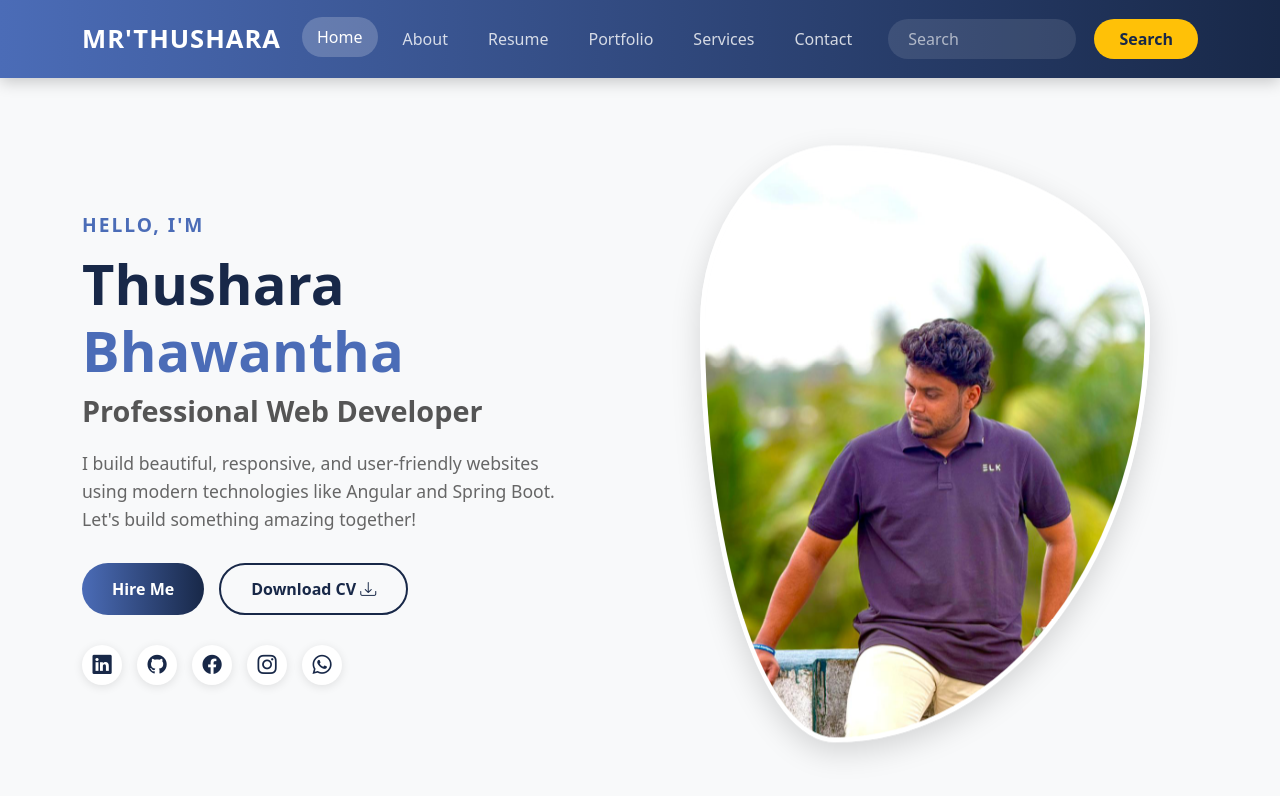
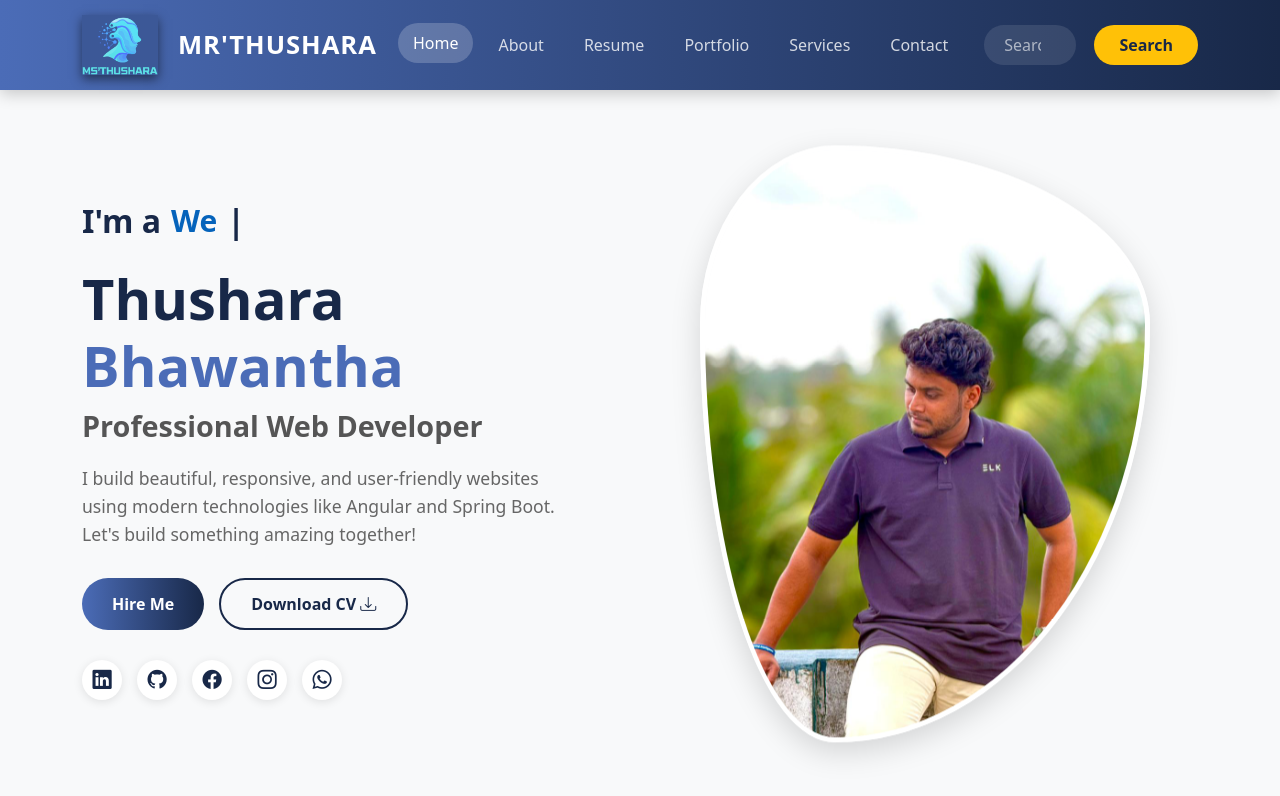
Before and after one commit to Thushara1020/My-Portfolio-angular, an Angular app in the folder my-portfolio/: page / in a window 1280 px wide. Shown: the top 796 px of the page. Built offline with nearby package versions, Linux system fonts and the light colour scheme.

Commit message:
Add Logo img

```diff
--- a/my-portfolio/package.json
+++ b/my-portfolio/package.json
@@ -21,6 +21,7 @@
     "bootstrap-icons": "^1.13.1",
     "rxjs": "~7.8.0",
     "tslib": "^2.3.0",
+    "typed.js": "^2.1.0",
     "zone.js": "~0.15.0"
   },
   "devDependencies": {
--- a/my-portfolio/src/app/component/navbar/navbar.component.css
+++ b/my-portfolio/src/app/component/navbar/navbar.component.css
@@ -4,6 +4,12 @@
   box-shadow: 0 4px 15px rgba(0, 0, 0, 0.2);
   padding: 15px 0;
   transition: all 0.3s ease-in-out;
+}
+.navbar-logo {
+  height: 60px;
+  width: auto;
+  margin-right: 20px;
+  box-shadow: 0 4px 10px rgba(0, 0, 0, 0.5);
 }
 
 
--- a/my-portfolio/src/app/component/navbar/navbar.component.html
+++ b/my-portfolio/src/app/component/navbar/navbar.component.html
@@ -1,5 +1,6 @@
 <nav class="navbar navbar-expand-lg custom-navbar fixed-top">
   <div class="container">
+    <img src="logo.png" alt="Logo" class="navbar-logo"/>
     <a class="navbar-brand" href="#">mr'Thushara</a>
 
     <button class="navbar-toggler" type="button" data-bs-toggle="collapse" data-bs-target="#navbarScroll" aria-controls="navbarScroll" aria-expanded="false" aria-label="Toggle navigation">
--- a/my-portfolio/src/app/pages/about/about.component.css
+++ b/my-portfolio/src/app/pages/about/about.component.css
@@ -1,41 +1,39 @@
-/* --- About Section Light Theme --- */
 
-/* මුළු Section එකම Hero එකේ පසුබිම් පාටට (#f8f9fa) සමාන කළා */
 .about-section {
   background-color: #f8f9fa;
-  color: #333333; /* අකුරු කළු/අළු පාට */
+  color: #333333;
   padding: 80px 0;
   font-family: 'Segoe UI', sans-serif;
 }
 
-/* වම් පැත්තේ Profile Card එක - දැන් සුදු පාටයි */
+
 .profile-card {
-  background-color: #ffffff; /* සුදු පසුබිම */
+  background-color: #ffffff;
   padding: 40px 30px;
   border-radius: 30px;
-  box-shadow: 0 10px 30px rgba(0, 0, 0, 0.08); /* මෘදු සෙවනැල්ලක් */
+  box-shadow: 0 10px 30px rgba(0, 0, 0, 0.08);
   border: 1px solid #e0e0e0;
 }
 
-/* පින්තූරය - Hero එකේ වගේම Gold Border එකක් දැම්මා */
+
 .profile-img {
   width: 150px;
   height: 150px;
   border-radius: 50%;
   object-fit: cover;
-  border: 4px solid rgb(255, 217, 0); /* Hero එකේ Gold පාට */
+  border: 4px solid rgb(255, 217, 0);
   box-shadow: 0 5px 15px rgba(0,0,0,0.1);
 }
 
-/* Contact Boxes - ලා අළු පාට පසුබිමක් */
+
 .contact-box {
-  background-color: #f1f3f5; /* ලා අළු */
+  background-color: #f1f3f5;
   padding: 15px;
   border-radius: 12px;
   margin-bottom: 15px;
   display: flex;
   align-items: center;
-  color: #182848; /* තද නිල් අකුරු */
+  color: #182848;
   font-size: 0.95rem;
   transition: all 0.3s ease;
 }
@@ -48,13 +46,13 @@
 .contact-box i {
   font-size: 1.2rem;
   margin-right: 15px;
-  color: #4b6cb7; /* Navbar එකේ නිල් පාට */
+  color: #4b6cb7;
 }
 
-/* දකුණු පැත්තේ Styles */
+
 .badge-title {
-  background-color: #4b6cb7; /* නිල් පසුබිම */
-  color: #ffffff; /* සුදු අකුරු */
+  background-color: #4b6cb7;
+  color: #ffffff;
   padding: 8px 20px;
   border-radius: 50px;
   font-weight: 600;
@@ -67,18 +65,16 @@
   font-weight: 800;
   font-size: 2.5rem;
   line-height: 1.2;
-  color: #182848; /* Hero එකේ තද නිල් පාට */
+  color: #182848;
 }
 
-/* විස්තරය */
 .description {
-  color: #666666; /* සාමාන්‍ය අළු පාට */
+  color: #666666;
   line-height: 1.7;
 }
 
-/* Stats (15+, 1+ etc.) */
 .stats-row {
-  border-top: 1px solid #dee2e6; /* ලා පාට ඉරි */
+  border-top: 1px solid #dee2e6;
   border-bottom: 1px solid #dee2e6;
   padding: 30px 0;
 }
@@ -87,16 +83,15 @@
   font-size: 2rem;
   font-weight: 700;
   margin-bottom: 5px;
-  color: #182848; /* තද නිල් */
+  color: #182848;
 }
 
 .stat-label {
-  color: #4b6cb7; /* නිල් පාට */
+  color: #4b6cb7;
   font-size: 0.9rem;
   font-weight: 600;
 }
 
-/* Details Grid Headers */
 small.text-muted {
   color: #888 !important;
   text-transform: uppercase;
@@ -106,17 +101,16 @@ small.text-muted {
 }
 
 h6.text-white {
-  color: #182848 !important; /* HTML එකේ text-white තිබ්බට CSS වලින් පාට මාරු කළා */
+  color: #182848 !important;
   font-weight: 600;
   margin-top: 5px;
 }
 
-/* Buttons - Hero එකේ පාට වලට සමාන කළා */
 .btn-light-custom {
-  background: linear-gradient(90deg, #4b6cb7 0%, #182848 100%); /* Gradient Blue */
+  background: linear-gradient(90deg, #4b6cb7 0%, #182848 100%);
   color: #ffffff;
   padding: 12px 30px;
-  border-radius: 50px; /* රවුම් බොත්තම් */
+  border-radius: 50px;
   font-weight: 600;
   border: none;
   transition: all 0.3s;
@@ -131,7 +125,7 @@ h6.text-white {
 
 .btn-dark-outline {
   background-color: transparent;
-  color: #182848; /* තද නිල් */
+  color: #182848;
   border: 2px solid #182848;
   padding: 12px 30px;
   border-radius: 50px;
@@ -144,7 +138,7 @@ h6.text-white {
   color: #ffffff;
 }
 
-/* Mobile View Adjustments */
+
 @media (max-width: 991px) {
   .main-title {
     font-size: 2rem;
--- a/my-portfolio/src/app/pages/home/home.component.css
+++ b/my-portfolio/src/app/pages/home/home.component.css
@@ -6,33 +6,33 @@
   display: flex;
   align-items: center;
 }
+.typed{
+  font-size: 30px;
+  color: #0563bb; /* ඔයාට කැමති පාටක් */
+}
 
-/* Greeting (Hello, I'm...) */
 .greeting {
   display: block;
   font-size: 1.2rem;
   font-weight: 600;
-  color: #4b6cb7; /* Navbar එකේ නිල් පාට */
+  color: #4b6cb7;
   margin-bottom: 10px;
   text-transform: uppercase;
   letter-spacing: 2px;
 }
 
-/* ප්‍රධාන නම (H1) */
 h1 {
   font-size: 3.5rem;
   font-weight: 800;
-  color: #182848; /* තද නිල් පාට */
+  color: #182848;
   margin-bottom: 10px;
   line-height: 1.2;
 }
 
-/* නමේ වාසගම Highlight කිරීම */
 .highlight {
   color: #4b6cb7;
 }
 
-/* Role (Web Developer) */
 .role {
   font-size: 1.8rem;
   font-weight: 600;
@@ -40,7 +40,6 @@ h1 {
   margin-bottom: 20px;
 }
 
-/* විස්තරය (Paragraph) */
 .description {
   font-size: 1.1rem;
   color: #666;
@@ -49,7 +48,6 @@ h1 {
   max-width: 90%;
 }
 
-/* Buttons */
 .hero-buttons {
   margin-bottom: 30px;
   display: flex;
@@ -58,7 +56,7 @@ h1 {
 
 .btn-hire {
   padding: 12px 30px;
-  background: linear-gradient(90deg, #4b6cb7 0%, #182848 100%); /* Navbar එකේ Gradient එකමයි */
+  background: linear-gradient(90deg, #4b6cb7 0%, #182848 100%);
   color: white;
   border: none;
   border-radius: 50px;
@@ -86,7 +84,6 @@ h1 {
   color: white;
 }
 
-/* Social Media Icons */
 .social-links a {
   display: inline-flex;
   align-items: center;
@@ -125,15 +122,28 @@ h1 {
   animation: float 6s ease-in-out infinite;
 
 }
+.lead {
+  font-size: 2rem;
+  font-weight: 700;
+  color: #182848;
+  margin-bottom: 20px;
+  display: flex;
+  align-items: center;
+  gap: 10px;
+}
 
-/* පින්තූරය උඩ පහළ පාවෙන Animation එක */
 @keyframes float {
   0% { transform: translateY(0px); }
   50% { transform: translateY(-20px); }
   100% { transform: translateY(0px); }
 }
 
-/* Mobile View Adjustments */
+@media (max-width: 768px) {
+  .lead {
+    font-size: 1.5rem;
+  }
+}
+
 @media (max-width: 991px) {
   .hero-section {
     text-align: center;
@@ -155,4 +165,5 @@ h1 {
   .social-links {
     justify-content: center;
   }
+
 }
--- a/my-portfolio/src/app/pages/home/home.component.html
+++ b/my-portfolio/src/app/pages/home/home.component.html
@@ -3,7 +3,9 @@
   <div class="container">
     <div class="row align-items-center">
       <div class="col-lg-6 hero-text">
-        <span class="greeting">Hello, I'm</span>
+
+        <p class="lead">I'm a <span #typedElement class="typed"></span></p>
+
         <h1>Thushara <span class="highlight">Bhawantha</span></h1>
         <h2 class="role">Professional Web Developer</h2>
         <p class="description">
--- a/my-portfolio/src/app/pages/home/home.component.ts
+++ b/my-portfolio/src/app/pages/home/home.component.ts
@@ -1,5 +1,6 @@
-import { Component } from '@angular/core';
+import { Component, AfterViewInit, ViewChild, ElementRef, OnDestroy } from '@angular/core';
 import { NavbarComponent } from "../../component/navbar/navbar.component";
+import Typed from 'typed.js';
 
 @Component({
   selector: 'app-home',
@@ -7,6 +8,29 @@ import { NavbarComponent } from "../../component/navbar/navbar.component";
   templateUrl: './home.component.html',
   styleUrl: './home.component.css'
 })
-export class HomeComponent {
+export class HomeComponent implements AfterViewInit, OnDestroy {
 
+
+  @ViewChild('typedElement') typedElement!: ElementRef;
+  typed!: Typed;
+
+  ngAfterViewInit() {
+    const options = {
+      strings: ['UI/UX Designer', 'Web Developer', 'Software Engineer'],
+      typeSpeed: 100,
+      backSpeed: 50,
+      backDelay: 2000,
+      loop: true
+    };
+
+    if (this.typedElement) {
+      this.typed = new Typed(this.typedElement.nativeElement, options);
+    }
+  }
+
+  ngOnDestroy() {
+    if (this.typed) {
+      this.typed.destroy();
+    }
+  }
 }
```
Also changed, not shown: my-portfolio/public/logo.png (added), my-portfolio/src/styles.css (line endings or trailing spaces), 1 other file (tests, documents, lock files or other folders).
